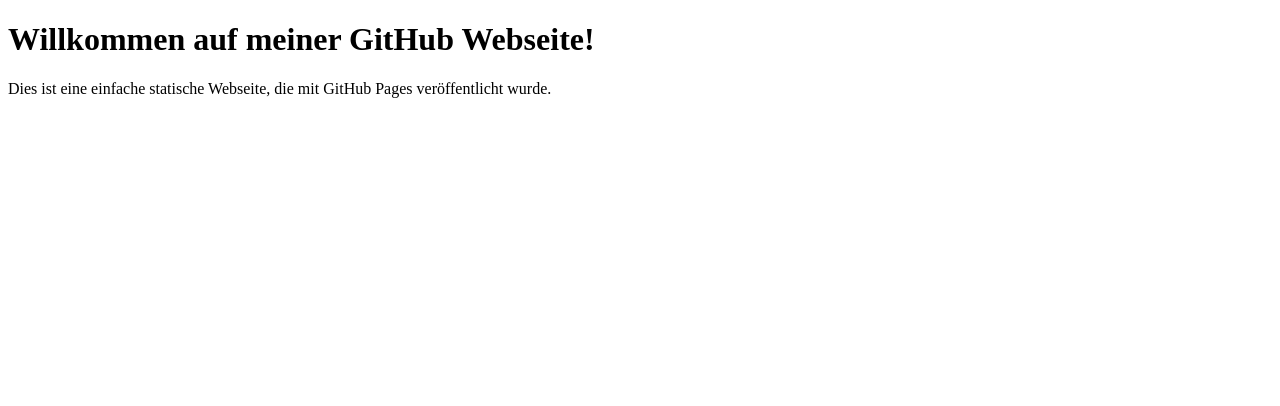
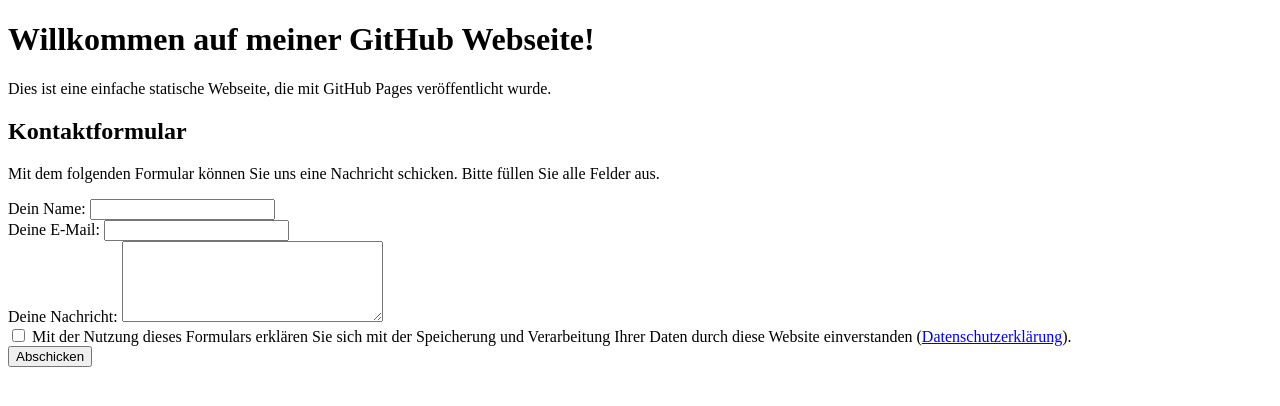
Before and after one commit to matthiaskim/HTML_mit_KI, a plain HTML site: page index.html in a window 1280 px wide. Drawn offline with Linux system fonts and the light colour scheme.

Commit message:
Update index.html

```diff
--- a/index.html
+++ b/index.html
@@ -8,5 +8,30 @@
 <body>
     <h1>Willkommen auf meiner GitHub Webseite!</h1>
     <p>Dies ist eine einfache statische Webseite, die mit GitHub Pages veröffentlicht wurde.</p>
+
+<section class="kontaktformular" id="kontaktformular">
+  <h2 class="visually-hidden">Kontaktformular</h2>
+  <p>Mit dem folgenden Formular können Sie uns eine Nachricht schicken. Bitte füllen Sie alle Felder aus.</p>
+  <form action="https://submit.formbricks.com/f/cm5roy95w0002mp03xrxs9x3d" method="post">
+    <div>
+      <label for="besuchername">Dein Name: </label>
+      <input type="text" id="besuchername" name="name" required>
+    </div>
+    <div>
+      <label for="besuchermail">Deine E-Mail: </label>
+      <input type="email" id="besuchermail" name="email" required>
+    </div>
+    <div>
+      <label for="nachricht">Deine Nachricht: </label>
+      <textarea id="nachricht" name="message" cols="30" rows="5" required></textarea>
+    </div>
+    <div>
+      <input type="checkbox" id="dsgvo" name="dsgvo" required>
+      <label for="dsgvo">Mit der Nutzung dieses Formulars erklären Sie sich mit der Speicherung und Verarbeitung Ihrer Daten durch diese Website einverstanden</label>
+      (<a href="#" target="_blank" rel="noreferrer noopener">Datenschutzerklärung</a>).
+    </div>
+    <button type="submit">Abschicken</button>
+  </form>
+</section>
 </body>
 </html>
```
